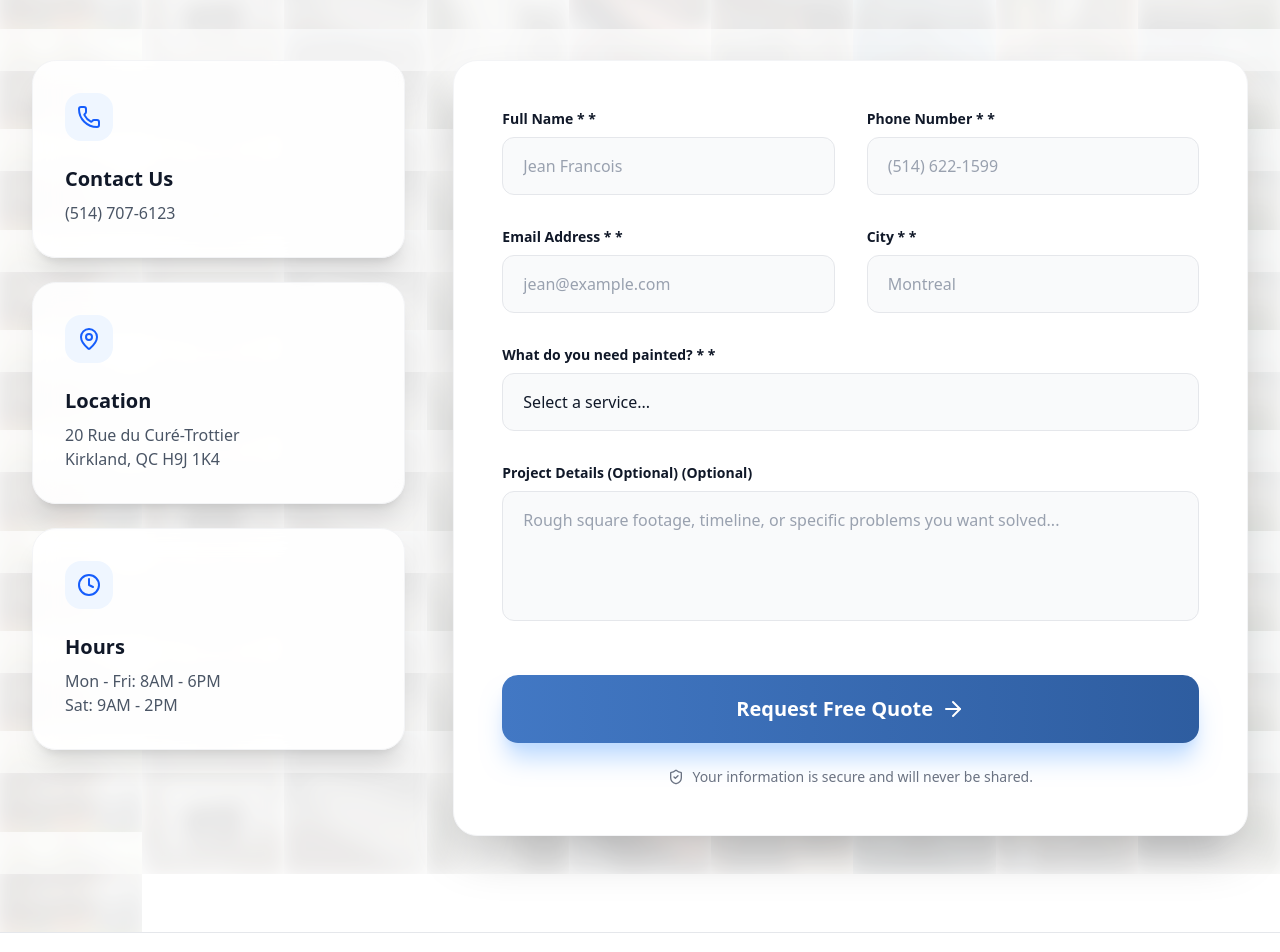
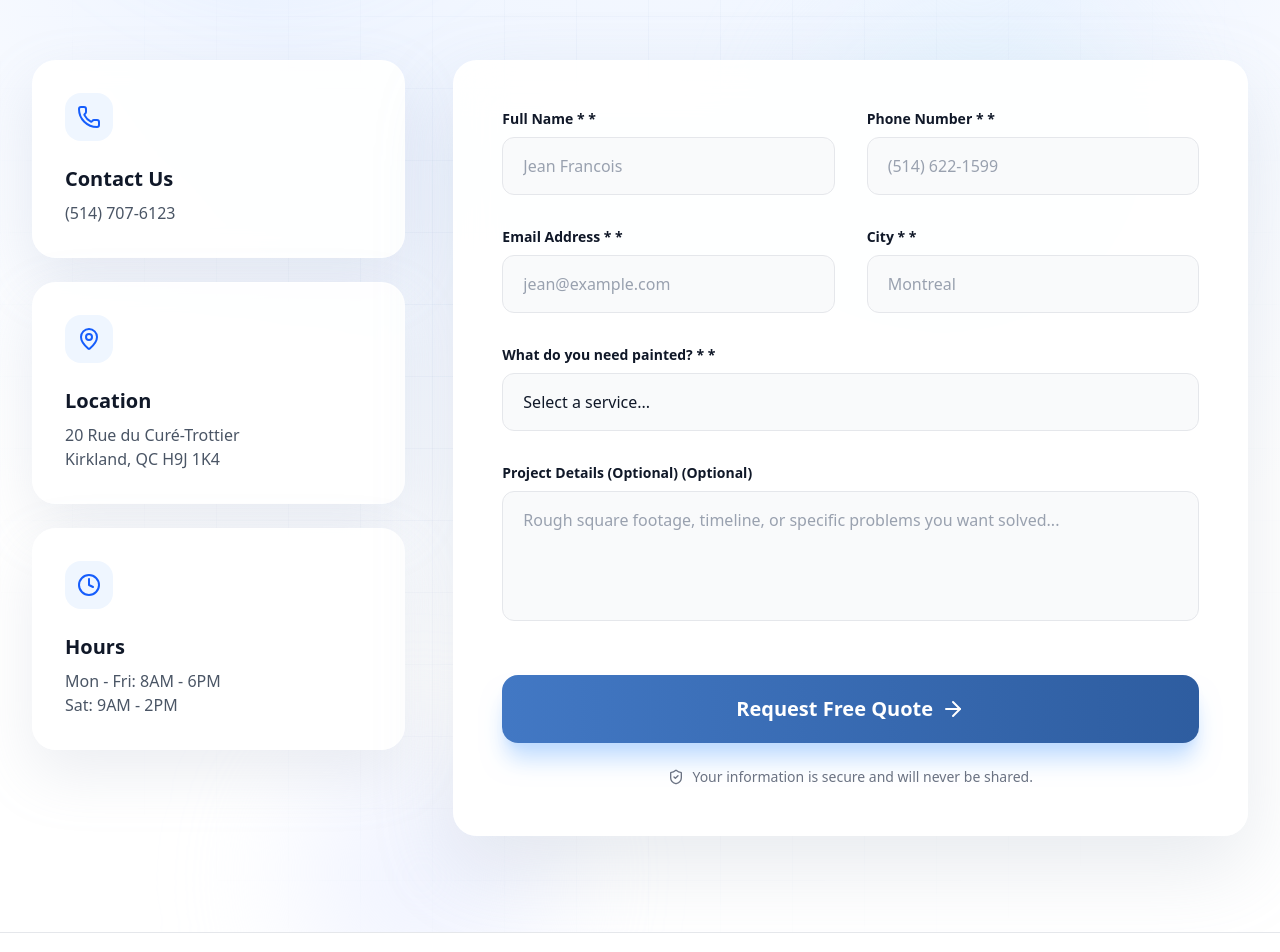
Before and after one commit to ys-sites/Trisalex, a React (Vite) app: page /contact in a window 1280 px wide. Shown: the part 340-1292 px from the top of the page. Built offline with nearby package versions, Linux system fonts and the light colour scheme.

Commit message:
update 6.0

```diff
--- a/src/components/Layout.tsx
+++ b/src/components/Layout.tsx
@@ -82,7 +82,7 @@ export default function Layout() {
       {/* Footer */}
       <footer className="bg-white border-t border-gray-200 pt-16 pb-8">
         <div className="max-w-7xl mx-auto px-4 sm:px-6 lg:px-8">
-          <div className="grid grid-cols-1 md:grid-cols-3 gap-12 mb-12">
+          <div className="grid grid-cols-1 lg:grid-cols-[minmax(0,1.2fr)_minmax(0,1fr)] gap-12 mb-12">
             <div>
               <div className="flex items-center mb-6">
                 <img
@@ -104,6 +104,7 @@ export default function Layout() {
               </p>
             </div>
 
+            <div className="grid grid-cols-1 sm:grid-cols-2 gap-12">
               <div>
                 <h3 className="text-lg font-bold text-gray-900 mb-6">{t('footer.quickLinks')}</h3>
                 <ul className="space-y-3">
@@ -137,6 +138,7 @@ export default function Layout() {
                 </ul>
               </div>
             </div>
+          </div>
 
           <div className="border-t border-gray-200 pt-8 flex flex-col md:flex-row justify-between items-center">
             <p className="text-gray-500 text-sm mb-4 md:mb-0 font-medium">
--- a/src/pages/Contact.tsx
+++ b/src/pages/Contact.tsx
@@ -57,38 +57,29 @@ export default function Contact() {
     }
   };
 
-  const bgImages = [
-    "/after.jpg",
-    "/after1.jpg",
-    "/after2.jpg",
-    "/after4.png",
-    "/after5.jpg",
-    "/after6.jpg",
-    "/after7.jpg",
-    "/after8.jpg",
-    "/after9.jpg"
-  ];
-
-  // Create a very dense repeated grid for the "seamless row" look
-  const gridImages = Array.from({ length: 100 }, (_, i) => bgImages[i % bgImages.length]);
-
   return (
-    <div className="relative min-h-screen pt-24 pb-16 md:pt-32 md:pb-24 overflow-hidden bg-white">
-      {/* Seamless Background Grid (Blurred project mosaic) */}
-      <div className="absolute inset-0 z-0 grid grid-cols-4 md:grid-cols-7 lg:grid-cols-9 auto-rows-fr group/grid bg-white">
-        {gridImages.map((src, i) => (
-          <div key={i} className="relative aspect-square overflow-hidden">
-            <img
-              src={src}
-              alt=""
-              className="relative z-0 h-full w-full cursor-pointer object-cover scale-105 blur-[10px] opacity-45 brightness-110 saturate-75 transition-all duration-700 ease-out group-hover/grid:scale-100 group-hover/grid:blur-[12px] group-hover/grid:opacity-25 group-hover/grid:saturate-50 hover:!z-20 hover:!scale-110 hover:!blur-0 hover:!opacity-100 hover:!brightness-100 hover:!saturate-100"
-            />
-            <div className="pointer-events-none absolute inset-0 z-10 bg-white/60 transition-opacity duration-700 ease-out group-hover/grid:opacity-70 hover:!opacity-0"></div>
-          </div>
-        ))}
+    <div className="relative min-h-screen pt-24 pb-16 md:pt-32 md:pb-24 overflow-hidden bg-[radial-gradient(circle_at_top,#f8fbff_0%,#eef4ff_35%,#ffffff_72%)]">
+      <div className="pointer-events-none absolute inset-0 z-0 overflow-hidden">
+        <motion.div
+          aria-hidden="true"
+          animate={{ x: [0, 36, 0], y: [0, -24, 0], scale: [1, 1.08, 1] }}
+          transition={{ duration: 16, repeat: Infinity, ease: "easeInOut" }}
+          className="absolute -top-20 left-[8%] h-72 w-72 rounded-full bg-blue-200/35 blur-3xl"
+        />
+        <motion.div
+          aria-hidden="true"
+          animate={{ x: [0, -28, 0], y: [0, 32, 0], scale: [1.05, 0.96, 1.05] }}
+          transition={{ duration: 18, repeat: Infinity, ease: "easeInOut", delay: 1 }}
+          className="absolute top-[22%] right-[10%] h-80 w-80 rounded-full bg-sky-100/55 blur-3xl"
+        />
+        <motion.div
+          aria-hidden="true"
+          animate={{ x: [0, 22, 0], y: [0, 18, 0], rotate: [0, 8, 0] }}
+          transition={{ duration: 20, repeat: Infinity, ease: "easeInOut", delay: 0.5 }}
+          className="absolute bottom-[-4rem] left-[22%] h-64 w-64 rounded-full bg-indigo-100/45 blur-3xl"
+        />
+        <div className="absolute inset-0 bg-[linear-gradient(to_right,rgba(46,93,160,0.05)_1px,transparent_1px),linear-gradient(to_bottom,rgba(46,93,160,0.05)_1px,transparent_1px)] bg-[size:72px_72px] [mask-image:radial-gradient(circle_at_center,black,transparent_82%)]"></div>
       </div>
-
-      <div className="absolute inset-0 bg-white/35 pointer-events-none z-[1]"></div>
 
       <div className="relative z-30 max-w-7xl mx-auto px-4 sm:px-6 lg:px-8">
         <div className="text-center mb-16">
@@ -117,7 +108,7 @@ export default function Contact() {
             transition={{ duration: 0.6 }}
             className="lg:col-span-1 space-y-6"
           >
-            <div className="bg-white/90 backdrop-blur-md p-8 rounded-3xl shadow-xl border border-gray-100">
+            <div className="bg-white/92 backdrop-blur-md p-8 rounded-3xl shadow-[0_24px_60px_rgba(148,163,184,0.18)] border border-white/80">
               <div className="bg-blue-50 w-12 h-12 rounded-2xl flex items-center justify-center mb-6 text-blue-600">
                 <Phone className="w-6 h-6" />
               </div>
@@ -125,7 +116,7 @@ export default function Contact() {
               <p className="text-gray-600 font-medium">(514) 707-6123</p>
             </div>
 
-            <div className="bg-white/90 backdrop-blur-md p-8 rounded-3xl shadow-xl border border-gray-100">
+            <div className="bg-white/92 backdrop-blur-md p-8 rounded-3xl shadow-[0_24px_60px_rgba(148,163,184,0.18)] border border-white/80">
               <div className="bg-blue-50 w-12 h-12 rounded-2xl flex items-center justify-center mb-6 text-blue-600">
                 <MapPin className="w-6 h-6" />
               </div>
@@ -133,7 +124,7 @@ export default function Contact() {
               <p className="text-gray-600 font-medium">20 Rue du Curé-Trottier<br/>Kirkland, QC H9J 1K4</p>
             </div>
 
-            <div className="bg-white/90 backdrop-blur-md p-8 rounded-3xl shadow-xl border border-gray-100">
+            <div className="bg-white/92 backdrop-blur-md p-8 rounded-3xl shadow-[0_24px_60px_rgba(148,163,184,0.18)] border border-white/80">
               <div className="bg-blue-50 w-12 h-12 rounded-2xl flex items-center justify-center mb-6 text-blue-600">
                 <Clock className="w-6 h-6" />
               </div>
@@ -148,7 +139,7 @@ export default function Contact() {
             animate={{ opacity: 1, y: 0 }}
             transition={{ duration: 0.6, delay: 0.2 }}
             id="contact-form"
-            className="lg:col-span-2 bg-white rounded-3xl shadow-2xl p-8 md:p-12 border border-gray-100"
+            className="lg:col-span-2 bg-white/94 backdrop-blur-xl rounded-3xl shadow-[0_32px_80px_rgba(148,163,184,0.22)] p-8 md:p-12 border border-white/90"
           >
             {isSuccess ? (
               <motion.div
--- a/src/pages/Services.tsx
+++ b/src/pages/Services.tsx
@@ -26,13 +26,13 @@ export default function Services() {
       icon: <Paintbrush className="w-12 h-12 text-blue-600" />,
       title: "Commercial Painting",
       description: "Professional painting services for businesses, offices, and retail spaces in Montreal. We work around your schedule to minimize disruption while delivering high-quality results.",
-      image: "/after.jpg"
+      image: "https://images.unsplash.com/photo-1497366216548-37526070297c?ixlib=rb-4.0.3&auto=format&fit=crop&w=1000&q=80"
     },
     {
       icon: <Home className="w-12 h-12 text-blue-600" />,
       title: "Staining & Refinishing",
       description: "Expert staining and refinishing for decks, fences, and wooden surfaces. We use high-quality stains that protect your wood and enhance its natural beauty.",
-      image: "https://images.unsplash.com/photo-1595844730298-b960ff98fee0?ixlib=rb-4.0.3&auto=format&fit=crop&w=1000&q=80"
+      image: "/after.jpg"
     }
   ];
 
```
Also changed, not shown: src/pages/Home.tsx (+23 -16 lines). Lines whose indentation alone changed are shown as unchanged.
